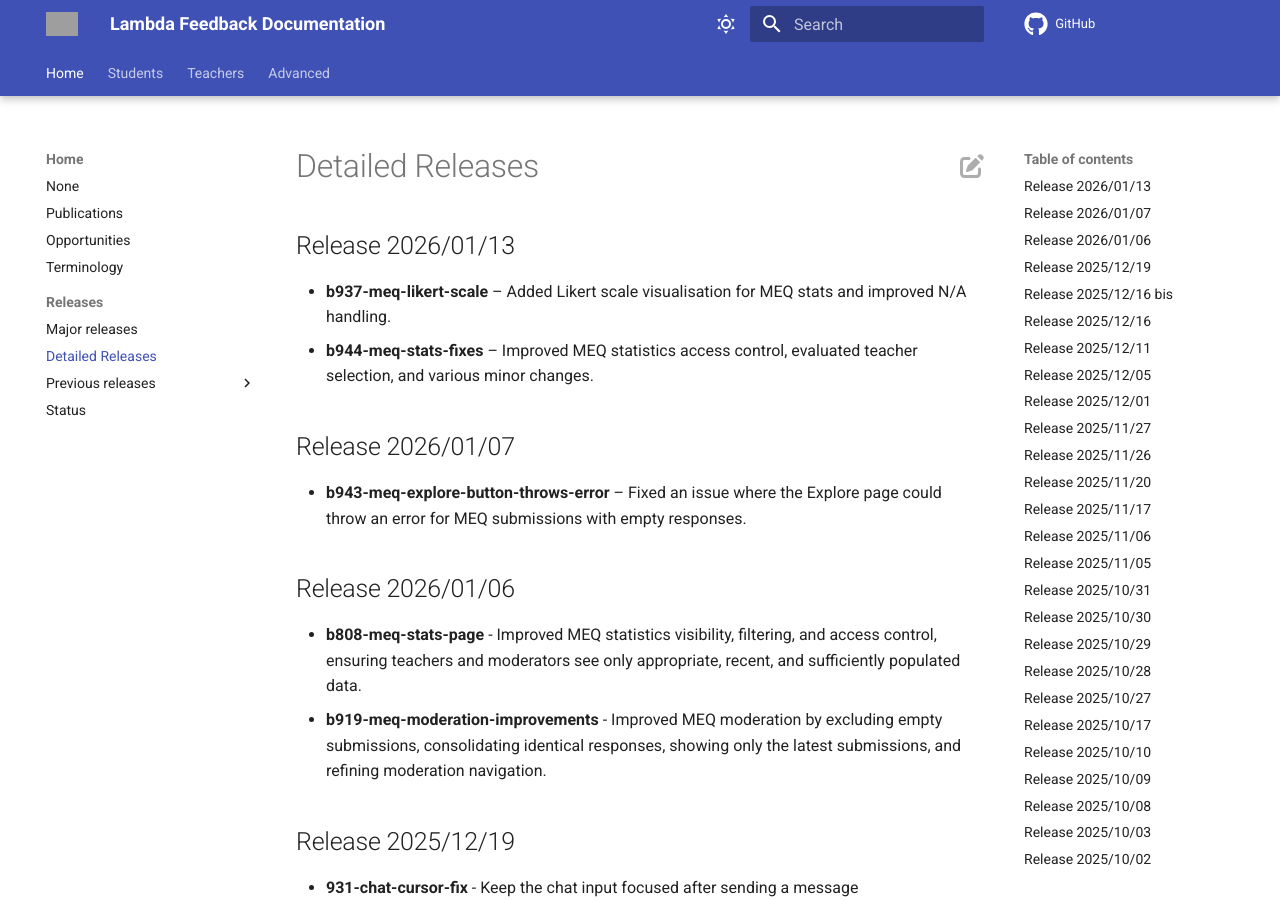
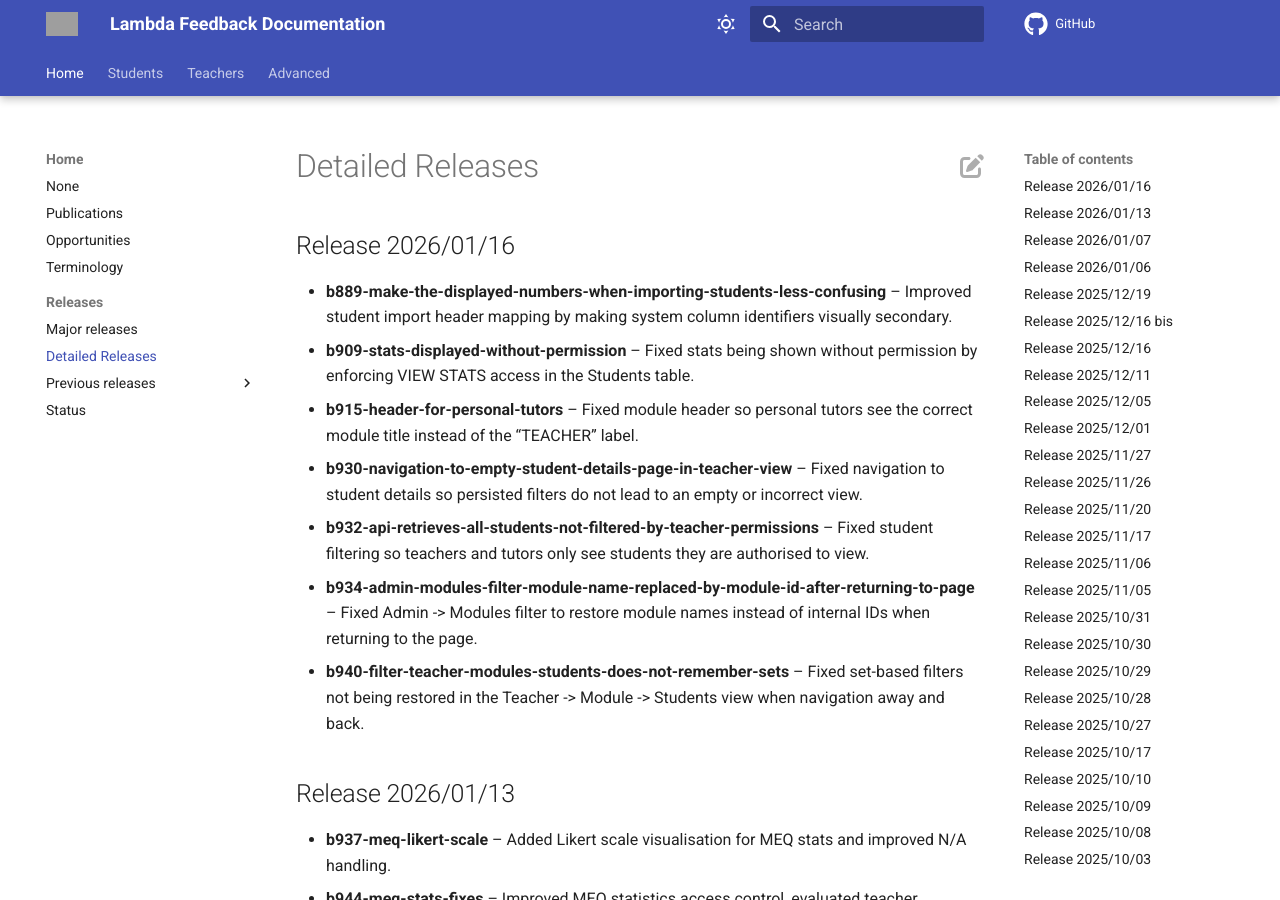
Before and after one commit to lambda-feedback/user-documentation, an MkDocs documentation site: the page built from docs/releases/detailed_releases.md, in a window 1280 px wide and 900 px high. Built offline with MkDocs 1.6.1 and Material for MkDocs 9.7.7, drawn with Linux system fonts in a browser that asks for light colours; comment, search, counter and statistics services are not loaded; grey boxes are pictures that could not be loaded.

Commit message:
Release 2026/01/16 added

```diff
--- a/docs/releases/detailed_releases.md
+++ b/docs/releases/detailed_releases.md
@@ -1,3 +1,13 @@
+## Release 2026/01/16
+
+- **b889-make-the-displayed-numbers-when-importing-students-less-confusing** – Improved student import header mapping by making system column identifiers visually secondary.
+- **b909-stats-displayed-without-permission** – Fixed stats being shown without permission by enforcing VIEW STATS access in the Students table.
+- **b915-header-for-personal-tutors** – Fixed module header so personal tutors see the correct module title instead of the “TEACHER” label.
+- **b930-navigation-to-empty-student-details-page-in-teacher-view** – Fixed navigation to student details so persisted filters do not lead to an empty or incorrect view.
+- **b932-api-retrieves-all-students-not-filtered-by-teacher-permissions** – Fixed student filtering so teachers and tutors only see students they are authorised to view.
+- **b934-admin-modules-filter-module-name-replaced-by-module-id-after-returning-to-page** – Fixed Admin -> Modules filter to restore module names instead of internal IDs when returning to the page.
+- **b940-filter-teacher-modules-students-does-not-remember-sets** – Fixed set-based filters not being restored in the Teacher -> Module -> Students view when navigation away and back.
+
 ## Release 2026/01/13
 
 - **b937-meq-likert-scale** – Added Likert scale visualisation for MEQ stats and improved N/A handling.
```
